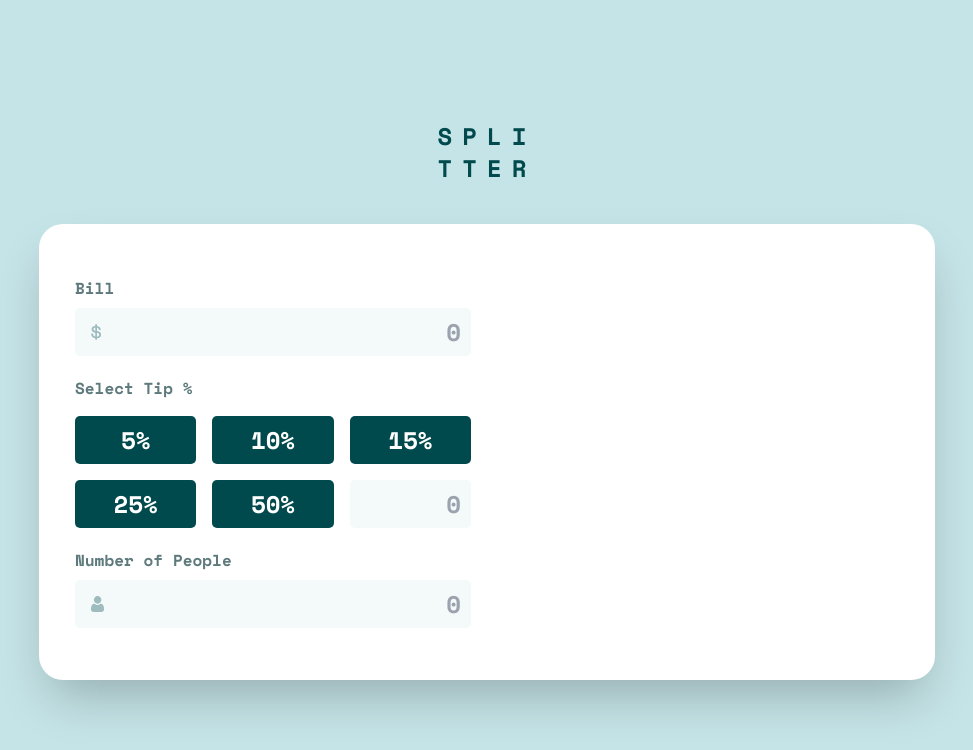
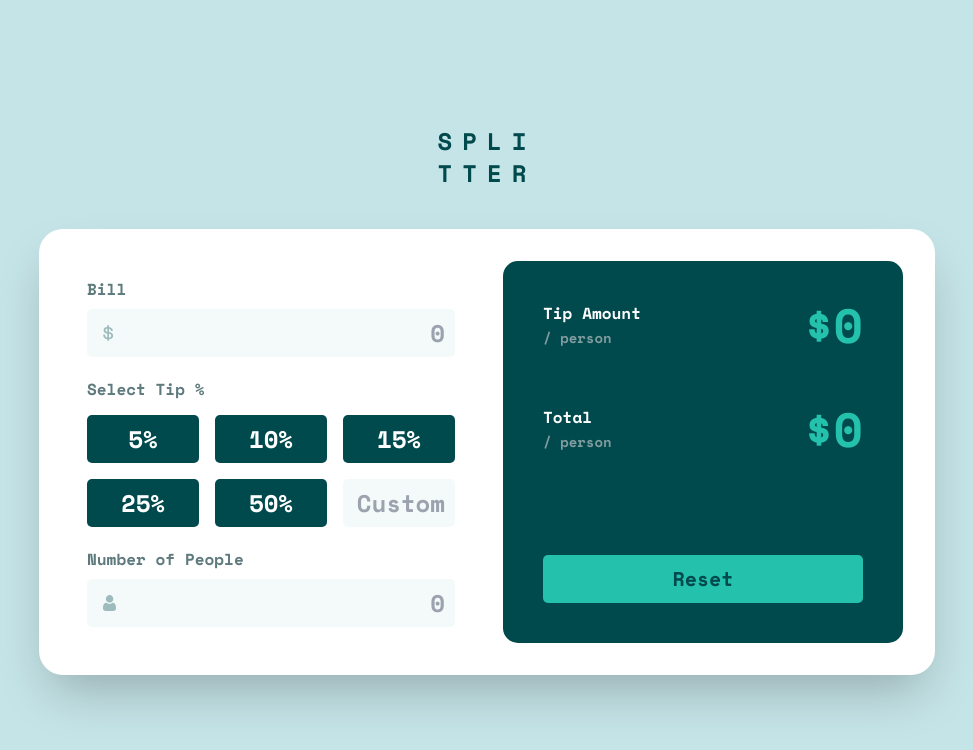
Before and after one commit to shaz1d/tip-calculator, a React (Vite) app: page / in a window 1280 px wide. Shown: the top 750 px of the page, without its empty margins (153-1126 px from the left). Built offline with nearby package versions, Linux system fonts and the light colour scheme.

Commit message:
result card added reset functionality added

```diff
--- a/src/App.tsx
+++ b/src/App.tsx
@@ -2,6 +2,7 @@ import { useEffect, useState } from "react";
 import NumberInput from "./components/inputs/NumberInput";
 import CurrencyInput from "./components/inputs/CurrencyInput";
 import TipPercentInput from "./components/inputs/TipPercentInput";
+import ResultCard from "./components/cards/ResultCard";
 
 function App() {
   const [totalBill, setTotalBill] = useState("");
@@ -21,10 +22,15 @@ function App() {
     const perBill = parseFloat((bill / people + perTip).toFixed(2));
     setPerPersonTip(perTip);
     setPerPersonBill(perBill);
+  };
 
-    console.log(
-      `Total bill: ${bill}  People: ${people}  Tip:${tip} Per bill: ${perBill} perTip: ${perTip}`
-    );
+  const reset = () => {
+    setTotalBill("");
+    setTipCustomPercent("");
+    setTotalPeople(0);
+    setTipPercent(0);
+    setPerPersonTip(0);
+    setPerPersonBill(0);
   };
   useEffect(() => {
     calculate();
@@ -42,15 +48,15 @@ function App() {
         tter
       </h1>
 
-      <div className="w-full mx-auto max-w-4xl p-5 bg-white rounded-3xl shadow-2xl grid grid-cols-2">
-        <div className="p-4">
+      <div className="w-full mx-auto max-w-4xl p-8 bg-white rounded-3xl shadow-2xl grid grid-cols-2 gap-8">
+        <div className="px-4 py-0">
           <CurrencyInput
             label="Bill"
             name="bill"
             state={totalBill}
             setState={setTotalBill}
           />
-          <div className="flex flex-col gap-4 py-1">
+          <div className="flex flex-col gap-[14px] py-1">
             <label className="text-pest-500">Select Tip %</label>
             <div className="grid grid-cols-3 gap-4">
               <TipPercentInput
@@ -99,7 +105,7 @@ function App() {
             setState={setTotalPeople}
           />
         </div>
-        <div></div>
+        <ResultCard tip={perPersonTip} bill={perPersonBill} reset={reset} />
       </div>
     </div>
   );
--- /dev/null
+++ b/src/components/cards/ResultCard/ResultCard.tsx
@@ -0,0 +1,36 @@
+type ResultCardProps = {
+  tip: number;
+  bill: number;
+  reset: () => void;
+};
+const ResultCard = ({ tip, bill, reset }: ResultCardProps) => {
+  return (
+    <div className="w-full min-h-full flex flex-col justify-between gap-14 bg-pest-600 text-white rounded-[15px] p-10">
+      <div className="flex flex-col gap-14">
+        <div className="flex items-center justify-between gap-2">
+          <div>
+            <h2 className="text-base">Tip Amount</h2>
+            <span className="text-sm text-pest-400">/ person</span>
+          </div>
+          <h2 className="text-5xl text-pest-550">${tip}</h2>
+        </div>
+        <div className="flex items-center justify-between gap-2">
+          <div>
+            <h2 className="text-base">Total</h2>
+            <span className="text-sm text-pest-400">/ person</span>
+          </div>
+          <h2 className="text-5xl text-pest-550">${bill}</h2>
+        </div>
+      </div>
+
+      <button
+        onClick={reset}
+        className="w-full h-12 bg-pest-550 text-pest-600 rounded-[5px] text-[20px] hover:bg-pest-450 transition-colors duration-200"
+      >
+        Reset
+      </button>
+    </div>
+  );
+};
+
+export default ResultCard;
--- /dev/null
+++ b/src/components/cards/ResultCard/index.ts
@@ -0,0 +1 @@
+export {default} from "./ResultCard"
--- a/src/components/inputs/CurrencyInput/CurrencyInput.tsx
+++ b/src/components/inputs/CurrencyInput/CurrencyInput.tsx
@@ -46,7 +46,7 @@ const CurrencyInput = ({
           id={name}
           onChange={handleChange}
           value={state === "0" ? "" : state}
-          placeholder="0"
+          placeholder={label ? "0" : "Custom"}
         />
       </div>
     </div>
--- a/tailwind.config.js
+++ b/tailwind.config.js
@@ -11,6 +11,7 @@ export default {
           400: "hsl(184, 14%, 56%)",
           450: "hsl(173, 61%, 77%)",
           500: "hsl(186, 14%, 43%)",
+          550: "hsl(172, 69%, 45%)",
           600: "hsl(183, 100%, 15%)",
         },
       },
```
